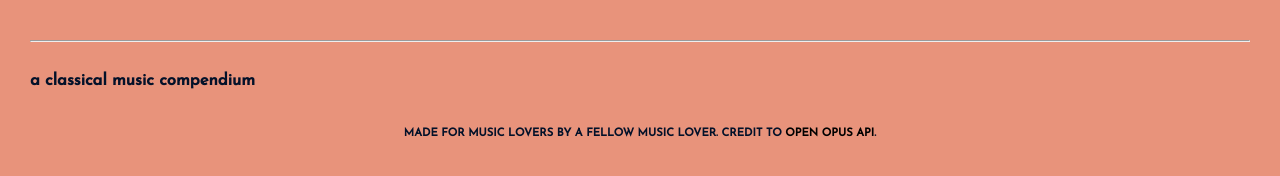
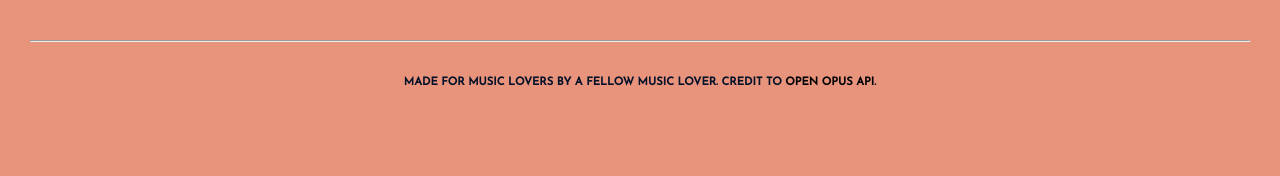
Before and after one commit to ashgonzales/beethoven-and-co, a plain HTML site: page index.html in a window 1280 px wide. Shown: the part 590-766 px from the top of the page. Drawn offline with nearby package versions, Linux system fonts and the light colour scheme.

Commit message:
Edited description

```diff
--- a/index.html
+++ b/index.html
@@ -50,7 +50,6 @@
   </main>
   <footer>
     <hr class="solid">
-    <h5>a classical music compendium</h5>
     <h6><small>MADE FOR MUSIC LOVERS BY A FELLOW MUSIC LOVER. CREDIT TO <a href="https://openopus.org/" id="credit">OPEN OPUS API</a>.</small></h6>
   </footer>
 </body>
```
